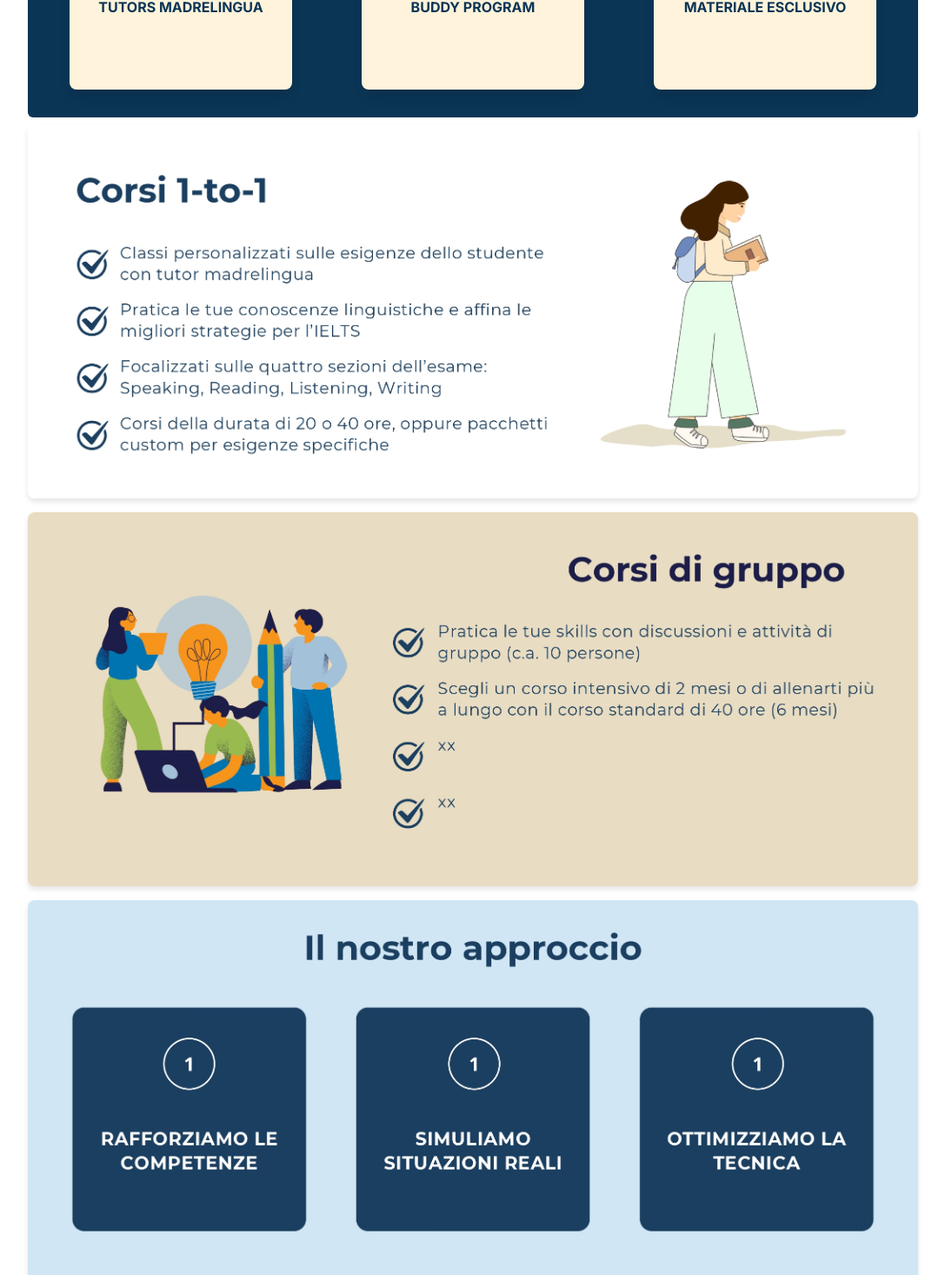
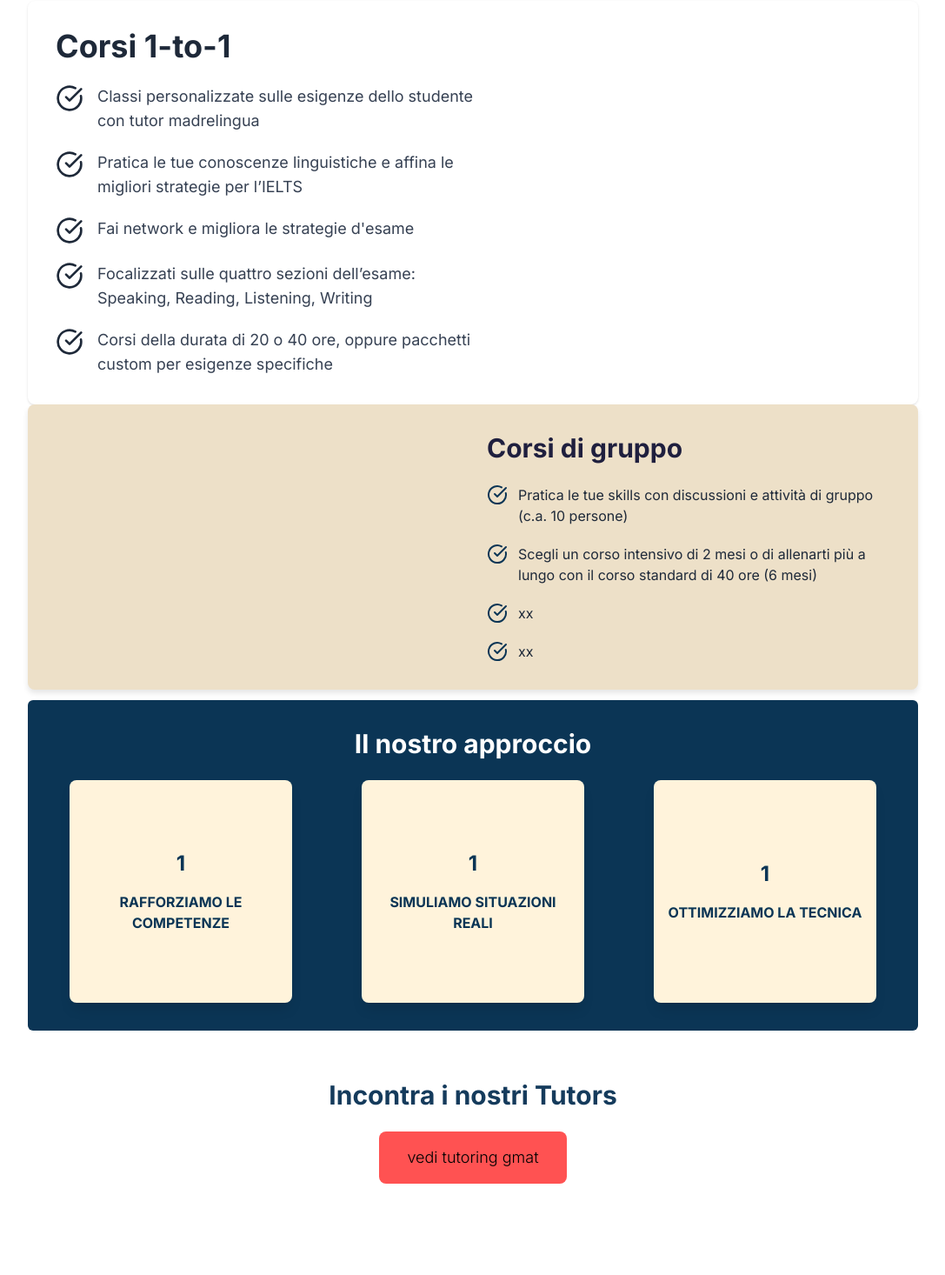
Before and after one commit to konhito/LastAdmissionHub, a Next.js app: page /ielts in a window 1280 px wide. Shown: the part 815-2281 px from the top of the page at 87% size, without its empty margins (96-1183 px from the left). Built offline with nearby package versions, Linux system fonts and the light colour scheme.

Commit message:
added iets

```diff
--- a/src/app/ielts/page.tsx
+++ b/src/app/ielts/page.tsx
@@ -6,6 +6,8 @@ import admiSec from "@/public/ieltsSec.jpg";
 import CallToAction from "@/components/CallToAction";
 import ietts6 from "@/public/iets6.jpg";
 import iets7 from "@/public/iets7.jpg";
+import { CheckCircle } from "lucide-react";
+
 import { User, Users, BookOpen } from "lucide-react";
 
 const tutors = [
@@ -21,6 +23,27 @@ const stats = [
   { label: "STUDENTI/ANNO", value: 50 },
   { label: "ANNI DI ESPERIENZA", value: 7 },
   { label: "ORE DI CONSULENZA", value: 10000 },
+];
+
+const cards1 = [
+  {
+    icon: <div className="text-2xl font-bold">1</div>,
+    title: "RAFFORZIAMO LE COMPETENZE",
+    description:
+      "Consolidiamo le tue competenze per garantire una base solida e duratura.",
+  },
+  {
+    icon: <div className="text-2xl font-bold">1</div>,
+    title: "SIMULIAMO SITUAZIONI REALI",
+    description:
+      "Ti prepariamo con simulazioni pratiche per affrontare scenari autentici.",
+  },
+  {
+    icon: <div className="text-2xl font-bold">1</div>,
+    title: "OTTIMIZZIAMO LA TECNICA",
+    description:
+      "Affiniamo le tue tecniche per massimizzare l'efficacia e l'efficienza.",
+  },
 ];
 
 export default function HomePage() {
@@ -66,11 +89,19 @@ export default function HomePage() {
   return (
     <main className="bg-white text-gray-800 min-h-screen flex flex-col items-center ">
       <div className="w-full max-w-5xl mb-12">
-        <Image
-          src={admiFirst}
-          alt="Admission Portal"
-          className="rounded-lg shadow-md mb-6 mt-20"
-        />
+        <div className="w-full bg-slate-200  mb-6 mt-20 rounded py-16 md:py-24">
+          <div className="container mx-auto px-4 md:px-8">
+            <div className="flex flex-col items-center text-center">
+              <h1 className="text-4xl md:text-5xl font-bold text-blue-800 mb-4">
+                The English Portal{" "}
+              </h1>
+              <h2 className="text-xl md:text-2xl text-gray-700 italic">
+                La chiave vincente per preparare l’IELTS{" "}
+              </h2>
+            </div>
+          </div>
+        </div>
+
         <section className="w-full max-w-7xl grid grid-cols-1 md:grid-cols-4 gap-8 mb-8">
           {stats.map((stat, index) => (
             <div key={index} className="text-center">
@@ -110,21 +141,98 @@ export default function HomePage() {
           ))}
         </div>
 
-        <Image
-          src={admiSec}
-          alt="Admission Portal"
-          className="rounded-lg shadow-md mt-2"
-        />
-        <Image
-          src={ietts6}
-          alt="Admission Portal"
-          className="rounded-lg shadow-md my-4"
-        />
-        <Image
-          src={iets7}
-          alt="Admission Portal"
-          className="rounded-lg shadow-md my-4"
-        />
+        {/* second */}
+        <div className="bg-white p-8 mt-3 rounded-lg shadow-sm w-full">
+          <div className="flex flex-col md:flex-row justify-between items-center">
+            {/* Left side content */}
+            <div className="md:w-1/2">
+              <h1 className="text-4xl font-bold text-navy-800 mb-6">
+                Corsi 1-to-1
+              </h1>
+
+              <ul className="space-y-5">
+                {[
+                  "Classi personalizzate sulle esigenze dello studente con tutor madrelingua",
+                  "Pratica le tue conoscenze linguistiche e affina le migliori strategie per l’IELTS",
+                  "Fai network e migliora le strategie d'esame",
+                  "Focalizzati sulle quattro sezioni dell’esame: Speaking, Reading, Listening, Writing",
+                  "Corsi della durata di 20 o 40 ore, oppure pacchetti custom per esigenze specifiche",
+                ].map((text, index) => (
+                  <li key={index} className="flex items-start">
+                    <div className="mr-4">
+                      <CheckCircle className="w-8 h-8 text-navy-800" />
+                    </div>
+                    <p className="text-gray-700 text-lg">{text}</p>
+                  </li>
+                ))}
+              </ul>
+            </div>
+          </div>
+        </div>
+
+        <div className="bg-[#EDE0C8] p-6 md:p-8 rounded-lg shadow-md w-full">
+          <div className="flex flex-col md:flex-row items-center gap-8">
+            {/* Left Illustration */}
+            <div className="w-full md:w-1/2">{/* img */}</div>
+
+            {/* Right Content */}
+            <div className="w-full md:w-1/2">
+              <h2 className="text-2xl md:text-3xl font-bold text-[#1F1F3E] mb-6">
+                Corsi di gruppo
+              </h2>
+
+              <ul className="space-y-5">
+                {[
+                  "Pratica le tue skills con discussioni e attività di gruppo (c.a. 10 persone)",
+                  "Scegli un corso intensivo di 2 mesi o di allenarti più a lungo con il corso standard di 40 ore (6 mesi)",
+                  "xx",
+                  "xx",
+                ].map((text, index) => (
+                  <li key={index} className="flex items-start">
+                    <CheckCircle
+                      size={24}
+                      className="text-[#0B3555] mr-3 flex-shrink-0"
+                    />
+                    <p className="text-gray-800">{text}</p>
+                  </li>
+                ))}
+              </ul>
+            </div>
+          </div>
+        </div>
+        {/* last */}
+        <div className="p-8 bg-[#0B3555] mt-3 rounded">
+          <h2 className="text-center text-3xl font-bold text-white mb-6">
+            Il nostro approccio
+          </h2>
+          <div className="flex justify-center mt-3 items-center gap-20">
+            {cards1.map((card, index) => (
+              <div
+                key={index}
+                className="relative w-64 h-64 perspective-1000"
+                onMouseEnter={() => setFlippedCard(index)}
+                onMouseLeave={() => setFlippedCard(null)}
+              >
+                <div
+                  className={`w-full h-full transition-transform duration-500 transform-style-preserve-3d ${
+                    flippedCard === index ? "rotate-y-180" : ""
+                  }`}
+                >
+                  {/* Front of card */}
+                  <div className="absolute w-full h-full bg-[#FFF3DB] rounded-lg shadow-lg flex flex-col items-center justify-center text-[#0B3555] text-center font-bold p-4 backface-hidden">
+                    {card.icon}
+                    <p className="mt-4">{card.title}</p>
+                  </div>
+
+                  {/* Back of card */}
+                  <div className="absolute w-full h-full bg-[#FFF3DB] rounded-lg shadow-lg flex flex-col items-center justify-center text-[#0B3555] text-center p-4 backface-hidden rotate-y-180">
+                    <p className="text-sm">{card.description}</p>
+                  </div>
+                </div>
+              </div>
+            ))}
+          </div>
+        </div>
       </div>
       <div className="flex flex-col items-center justify-center my-2 mb-20 bg-white">
         <h1 className="text-3xl font-bold text-[#153B5C] mb-6">
```
